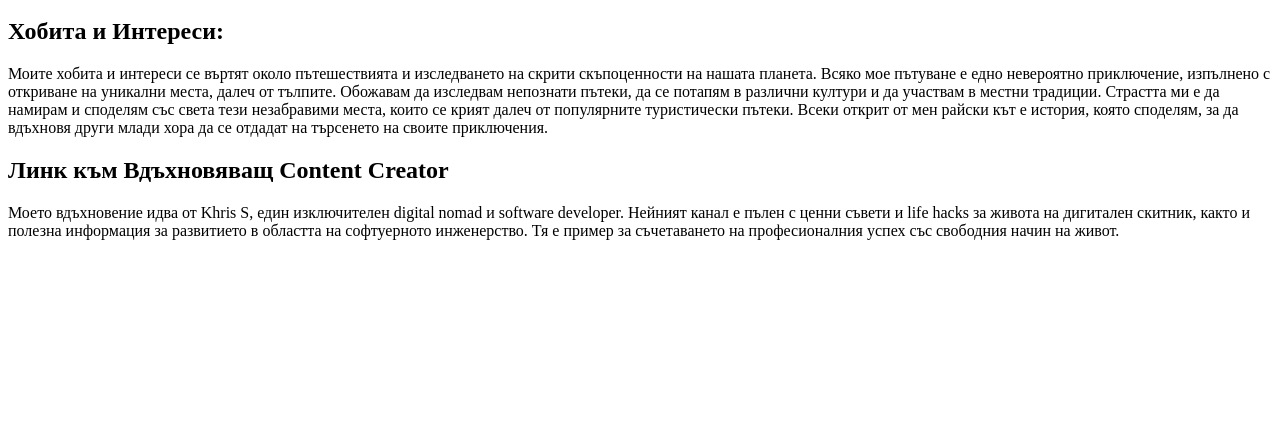
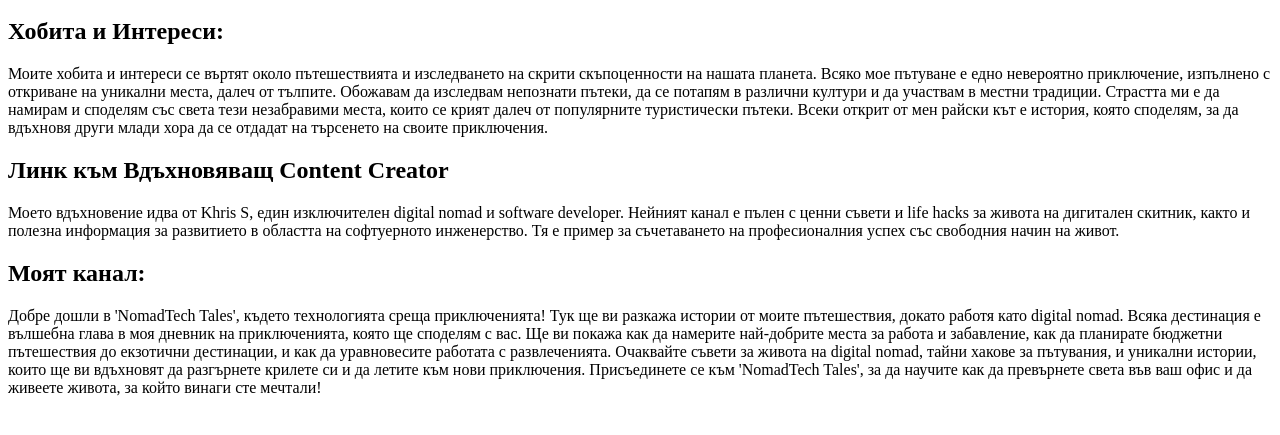
Before and after one commit to nilstreet/stu2001321045, a plain HTML site: page index.html in a window 1280 px wide. Shown: the part 119-554 px from the top of the page. Drawn offline with Linux system fonts and the light colour scheme.

Commit message:
Add 'My Channel' section with channel description and goals

```diff
--- a/index.html
+++ b/index.html
@@ -20,6 +20,10 @@
         <h2>Линк към Вдъхновяващ Content Creator</h2>
         <p>Моето вдъхновение идва от Khris S, един изключителен digital nomad и software developer. Нейният канал е пълен с ценни съвети и life hacks за живота на дигитален скитник, както и полезна информация за развитието в областта на софтуерното инженерство. Тя е пример за съчетаването на професионалния успех със свободния начин на живот.</p>
     </section>
+    <section>
+        <h2>Моят канал:</h2>
+        <p>Добре дошли в 'NomadTech Tales', където технологията среща приключенията! Тук ще ви разкажа истории от моите пътешествия, докато работя като digital nomad. Всяка дестинация е вълшебна глава в моя дневник на приключенията, която ще споделям с вас. Ще ви покажа как да намерите най-добрите места за работа и забавление, как да планирате бюджетни пътешествия до екзотични дестинации, и как да уравновесите работата с развлеченията. Очаквайте съвети за живота на digital nomad, тайни хакове за пътувания, и уникални истории, които ще ви вдъхновят да разгърнете крилете си и да летите към нови приключения. Присъединете се към 'NomadTech Tales', за да научите как да превърнете света във ваш офис и да живеете живота, за който винаги сте мечтали!</p>
+    </section>
 
 </body>
 </html>
```
